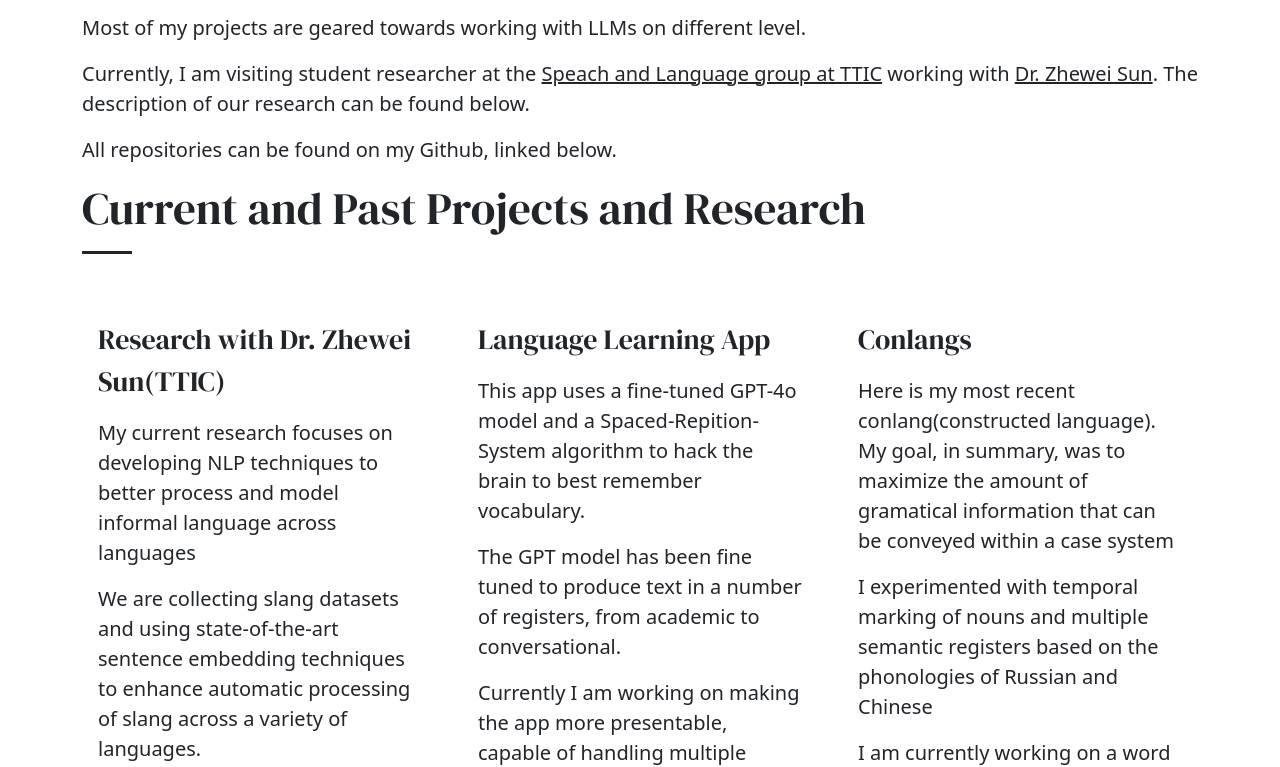
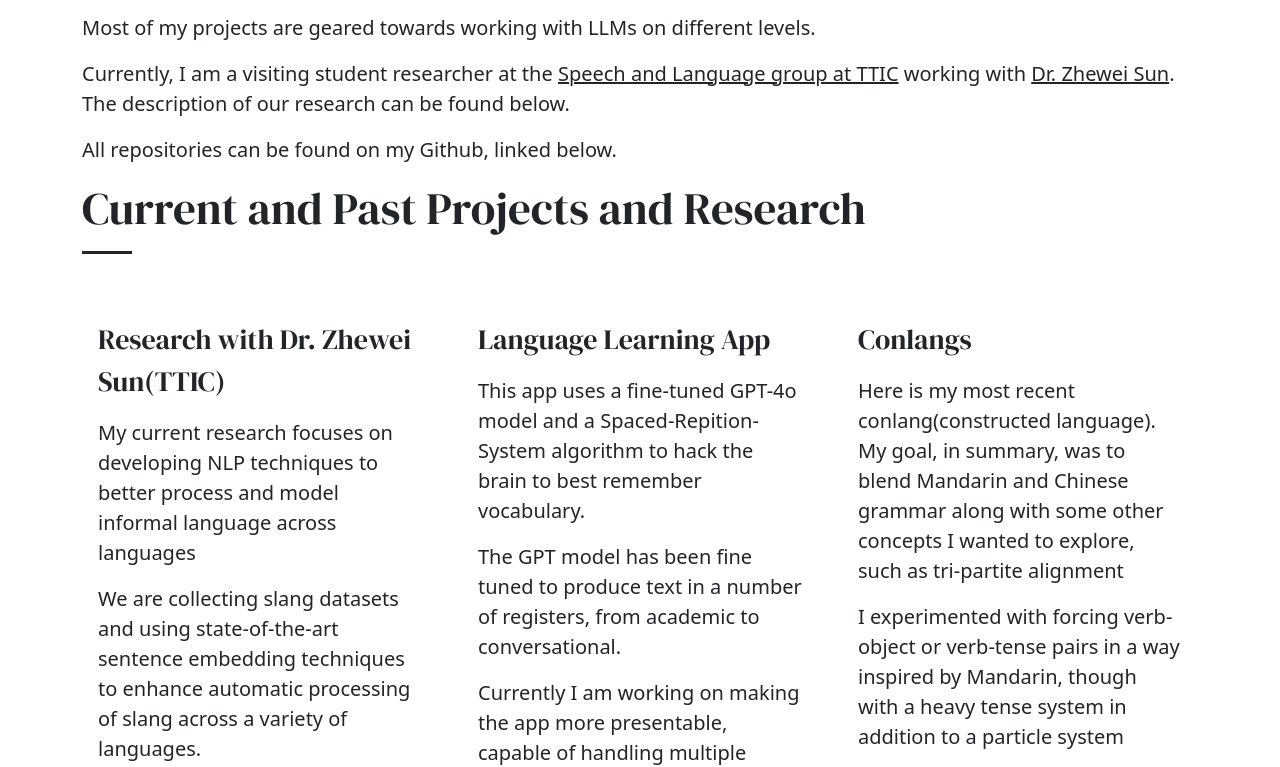
Before and after one commit to nolpozz/nolpozz.github.io, a plain HTML site: page index.html in a window 1280 px wide. Shown: the part 1949-2716 px from the top of the page. Drawn offline with nearby package versions, Linux system fonts and the light colour scheme.

Commit message:
small changes

```diff
--- a/index.html
+++ b/index.html
@@ -127,8 +127,8 @@
 
       <img src="img/github-activity.png" class='mb-3'>
 
-      <p class='lead'>Most of my projects are geared towards working with LLMs on different level.</p>
-      <p class='lead'>Currently, I am visiting student researcher at the <a href='https://slattic.ttic.edu/people' class='text-dark' target='_blank'>Speach and Language group at TTIC</a> working with  <a href='https://www.ttic.edu/faculty/sun/' class='text-dark' target='_blank'>Dr. Zhewei Sun</a>. The description of our research can be found below.</p>
+      <p class='lead'>Most of my projects are geared towards working with LLMs on different levels.</p>
+      <p class='lead'>Currently, I am a visiting student researcher at the <a href='https://slattic.ttic.edu/people' class='text-dark' target='_blank'>Speech and Language group at TTIC</a> working with  <a href='https://www.ttic.edu/faculty/sun/' class='text-dark' target='_blank'>Dr. Zhewei Sun</a>. The description of our research can be found below.</p>
       <p class='lead'>All repositories can be found on my Github, linked below.</p>
 
       <h2 class='mb-5 underline'>Current and Past Projects and Research</h2>
@@ -170,8 +170,8 @@
           <div class='p-3'>
             <div class=''>
               <blockquote class='quotation'>Conlangs</blockquote>
-              <p class='lead'>Here is my most recent conlang(constructed language). My goal, in summary, was to maximize the amount of gramatical information that can be conveyed within a case system</p>
-              <p class='lead'>I experimented with temporal marking of nouns and multiple semantic registers based on the phonologies of Russian and Chinese</p>
+              <p class='lead'>Here is my most recent conlang(constructed language). My goal, in summary, was to blend Mandarin and Chinese grammar along with some other concepts I wanted to explore, such as tri-partite alignment</p>
+              <p class='lead'>I experimented with forcing verb-object or verb-tense pairs in a way inspired by Mandarin, though with a heavy tense system in addition to a particle system</p>
               <p class='lead'>I am currently working on a word generator that creates well-formed words/sentences out of the set of rules provided. All will be linked once polished up!</p>
             </div>
             <div class='card-footer'>
```
